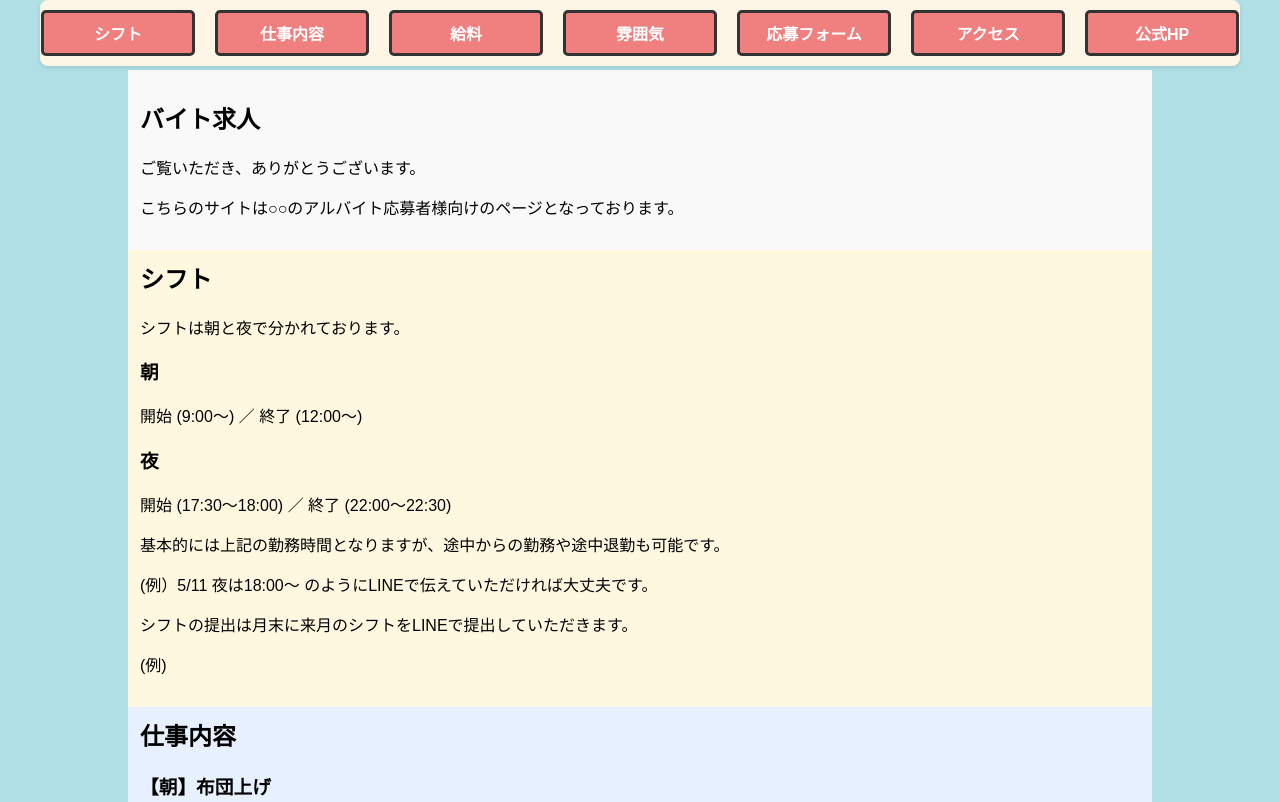
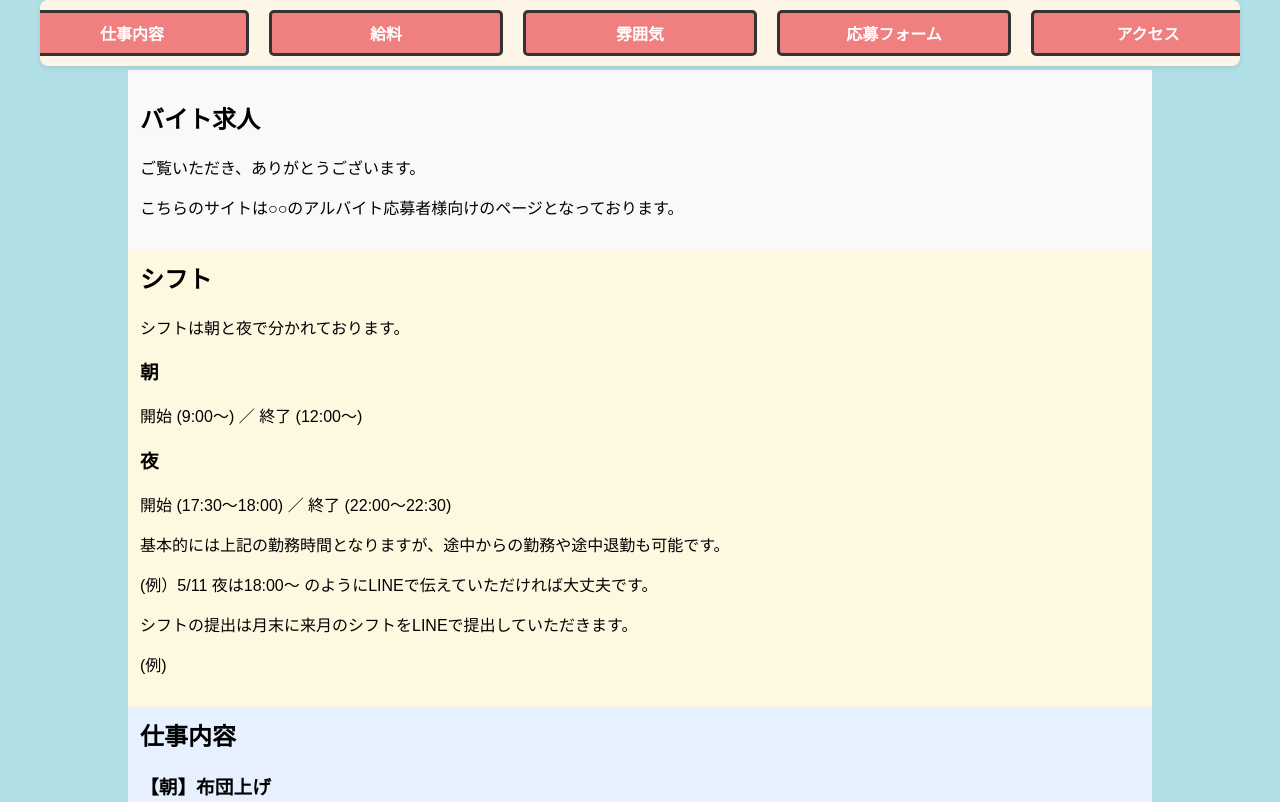
Before and after one commit to iga-323/Part-time-job, a plain HTML site: page index.html in a window 1280 px wide. Shown: the top 802 px of the page. Drawn offline with Linux system fonts and the light colour scheme.

Commit message:
Update index.html

```diff
--- a/index.html
+++ b/index.html
@@ -44,7 +44,7 @@
     }
 
     .tab {
-      flex: 0 0 120px;
+    flex: 0 0 200px; /* 横幅を固定：200px */
     text-align: center;
     background-color: #F08080;
     border: 3px solid #333;
```
Lines whose indentation alone changed are shown as unchanged.
